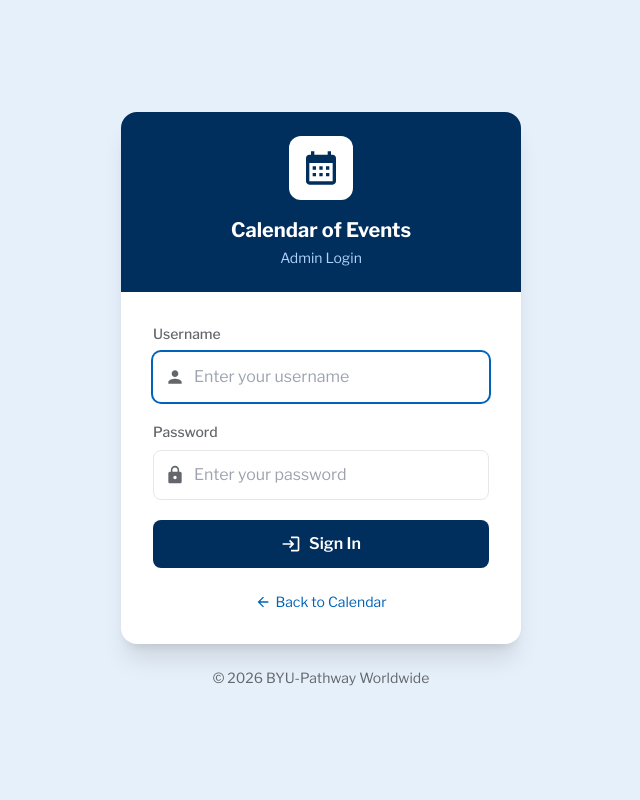
After one commit to jarombustillo/MessageBoard, a Flask app: page /login in a window 1280 px wide. The commit adds this page. Shown: the whole page, without its empty margins (319-959 px from the left). Run offline with Flask 3, Linux system fonts and the light colour scheme; some libraries are stand-ins or nearby versions.

Commit message:
added login

```diff
--- a/app.py
+++ b/app.py
@@ -1,13 +1,21 @@
-from flask import Flask, jsonify, request, render_template, send_from_directory, redirect
+from flask import Flask, jsonify, request, render_template, send_from_directory, redirect, session, url_for
 from flask_cors import CORS
 from datetime import datetime
 from werkzeug.utils import secure_filename
+from functools import wraps
 import sqlite3
 import os
 import uuid
 
 app = Flask(__name__, static_folder='static', template_folder='templates')
 CORS(app)
+
+# Secret key for sessions (use environment variable in production)
+app.secret_key = os.environ.get('SECRET_KEY', 'dev-secret-key-change-in-production')
+
+# Admin credentials (use environment variables in production)
+ADMIN_USERNAME = os.environ.get('ADMIN_USERNAME', 'admin')
+ADMIN_PASSWORD = os.environ.get('ADMIN_PASSWORD', 'admin123')
 
 # Configuration
 DATABASE = 'calendar_events.db'
@@ -96,6 +104,28 @@ def init_db():
     conn.close()
 
 
+# ==================== AUTH HELPERS ====================
+
+def login_required(f):
+    """Decorator to require admin login for page routes."""
+    @wraps(f)
+    def decorated_function(*args, **kwargs):
+        if not session.get('admin_logged_in'):
+            return redirect(url_for('login_page'))
+        return f(*args, **kwargs)
+    return decorated_function
+
+
+def api_login_required(f):
+    """Decorator to require admin login for API routes (returns 401)."""
+    @wraps(f)
+    def decorated_function(*args, **kwargs):
+        if not session.get('admin_logged_in'):
+            return jsonify({'error': 'Authentication required'}), 401
+        return f(*args, **kwargs)
+    return decorated_function
+
+
 # ==================== PAGE ROUTES ====================
 
 @app.route('/')
@@ -110,7 +140,35 @@ def display_page():
     return render_template('display.html')
 
 
+@app.route('/login', methods=['GET', 'POST'])
+def login_page():
+    """Login page for admin access."""
+    if session.get('admin_logged_in'):
+        return redirect(url_for('admin_page'))
+
+    error = None
+    if request.method == 'POST':
+        username = request.form.get('username', '')
+        password = request.form.get('password', '')
+
+        if username == ADMIN_USERNAME and password == ADMIN_PASSWORD:
+            session['admin_logged_in'] = True
+            return redirect(url_for('admin_page'))
+        else:
+            error = 'Invalid username or password'
+
+    return render_template('login.html', error=error)
+
+
+@app.route('/logout')
+def logout():
+    """Log out the admin user."""
+    session.pop('admin_logged_in', None)
+    return redirect(url_for('login_page'))
+
+
 @app.route('/admin')
+@login_required
 def admin_page():
     """Admin dashboard for managing events."""
     return render_template('admin.html')
@@ -245,6 +303,7 @@ def get_event(event_id):
 
 
 @app.route('/api/events', methods=['POST'])
+@api_login_required
 def create_event():
     """Create a new event."""
     data = request.form.to_dict()
@@ -293,6 +352,7 @@ def create_event():
 
 
 @app.route('/api/events/<int:event_id>', methods=['PUT'])
+@api_login_required
 def update_event(event_id):
     """Update an existing event."""
     data = request.form.to_dict() if request.form else request.get_json()
@@ -340,6 +400,7 @@ def update_event(event_id):
 
 
 @app.route('/api/events/<int:event_id>', methods=['DELETE'])
+@api_login_required
 def delete_event(event_id):
     """Delete an event and its images."""
     conn = get_db()
@@ -368,6 +429,7 @@ def delete_event(event_id):
 
 
 @app.route('/api/events/<int:event_id>/images/<int:image_id>', methods=['DELETE'])
+@api_login_required
 def delete_image(event_id, image_id):
     """Delete a single image from an event."""
     conn = get_db()
@@ -427,7 +489,10 @@ if __name__ == '__main__':
     print("\nServer running at http://0.0.0.0:5000")
     print("\nPages:")
     print("  /       - Infinite autoplay image slider display")
-    print("  /admin  - Admin dashboard (manage events & images)")
+    print("  /login  - Admin login page")
+    print("  /admin  - Admin dashboard (requires login)")
+    print(f"\nDefault admin credentials: {ADMIN_USERNAME} / {ADMIN_PASSWORD}")
+    print("(Set ADMIN_USERNAME and ADMIN_PASSWORD env vars in production)")
     print("\nAPI Endpoints:")
     print("  GET    /api/events                     - Get all events")
     print("  GET    /api/slider                     - Get slider images")
--- a/templates/admin.html
+++ b/templates/admin.html
@@ -54,6 +54,10 @@
                         View Calendar
                     </a>
                     <span class="bg-pathway-gold text-pathway-navy text-xs font-semibold px-3 py-1 rounded-full">Admin</span>
+                    <a href="/logout" class="flex items-center gap-2 text-pathway-sky hover:text-white transition-colors text-sm">
+                        <svg class="w-4 h-4" fill="currentColor" viewBox="0 0 24 24"><path d="M17 7l-1.41 1.41L18.17 11H8v2h10.17l-2.58 2.58L17 17l5-5zM4 5h8V3H4c-1.1 0-2 .9-2 2v14c0 1.1.9 2 2 2h8v-2H4V5z"/></svg>
+                        Logout
+                    </a>
                 </div>
             </div>
         </div>
--- /dev/null
+++ b/templates/login.html
@@ -0,0 +1,114 @@
+<!DOCTYPE html>
+<html lang="en">
+<head>
+    <meta charset="UTF-8">
+    <meta name="viewport" content="width=device-width, initial-scale=1.0">
+    <title>Admin Login | Calendar of Events</title>
+    <script src="https://cdn.tailwindcss.com"></script>
+    <link rel="preconnect" href="https://fonts.googleapis.com">
+    <link rel="preconnect" href="https://fonts.gstatic.com" crossorigin>
+    <link href="https://fonts.googleapis.com/css2?family=Libre+Franklin:wght@400;500;600;700&display=swap" rel="stylesheet">
+    <script>
+        tailwind.config = {
+            theme: {
+                extend: {
+                    colors: {
+                        'pathway-navy': '#002E5D',
+                        'pathway-blue': '#0062B8',
+                        'pathway-light': '#E6F0FA',
+                        'pathway-sky': '#B3D4FC',
+                        'pathway-gold': '#FFB81C',
+                        'pathway-white': '#FFFFFF',
+                        'pathway-gray': '#63666A',
+                        'pathway-dark': '#1A1A2E',
+                    },
+                    fontFamily: {
+                        'sans': ['Libre Franklin', 'sans-serif'],
+                    },
+                },
+            },
+        }
+    </script>
+</head>
+<body class="font-sans bg-pathway-light min-h-screen flex items-center justify-center">
+    <div class="w-full max-w-md px-6">
+        <!-- Login Card -->
+        <div class="bg-white rounded-2xl shadow-xl overflow-hidden">
+            <!-- Header -->
+            <div class="bg-pathway-navy px-8 py-6 text-center">
+                <div class="w-16 h-16 bg-white rounded-xl flex items-center justify-center mx-auto mb-4">
+                    <svg class="w-10 h-10 text-pathway-navy" viewBox="0 0 24 24" fill="currentColor">
+                        <path d="M19 4h-1V2h-2v2H8V2H6v2H5c-1.11 0-1.99.9-1.99 2L3 20c0 1.1.89 2 2 2h14c1.1 0 2-.9 2-2V6c0-1.1-.9-2-2-2zm0 16H5V9h14v11zM9 11H7v2h2v-2zm4 0h-2v2h2v-2zm4 0h-2v2h2v-2zm-8 4H7v2h2v-2zm4 0h-2v2h2v-2zm4 0h-2v2h2v-2z"/>
+                    </svg>
+                </div>
+                <h1 class="text-xl font-bold text-white">Calendar of Events</h1>
+                <p class="text-pathway-sky text-sm mt-1">Admin Login</p>
+            </div>
+
+            <!-- Login Form -->
+            <div class="px-8 py-8">
+                {% if error %}
+                <div class="bg-red-50 border border-red-200 text-red-700 px-4 py-3 rounded-lg mb-6 flex items-center gap-2">
+                    <svg class="w-5 h-5 flex-shrink-0" fill="currentColor" viewBox="0 0 24 24">
+                        <path d="M12 2C6.48 2 2 6.48 2 12s4.48 10 10 10 10-4.48 10-10S17.52 2 12 2zm1 15h-2v-2h2v2zm0-4h-2V7h2v6z"/>
+                    </svg>
+                    <span class="text-sm">{{ error }}</span>
+                </div>
+                {% endif %}
+
+                <form method="POST" class="space-y-5">
+                    <div>
+                        <label for="username" class="block text-sm font-medium text-pathway-gray mb-2">Username</label>
+                        <div class="relative">
+                            <div class="absolute inset-y-0 left-0 pl-3 flex items-center pointer-events-none">
+                                <svg class="w-5 h-5 text-pathway-gray" fill="currentColor" viewBox="0 0 24 24">
+                                    <path d="M12 12c2.21 0 4-1.79 4-4s-1.79-4-4-4-4 1.79-4 4 1.79 4 4 4zm0 2c-2.67 0-8 1.34-8 4v2h16v-2c0-2.66-5.33-4-8-4z"/>
+                                </svg>
+                            </div>
+                            <input type="text" id="username" name="username" required autofocus
+                                class="w-full pl-10 pr-4 py-3 border border-gray-200 rounded-lg focus:outline-none focus:ring-2 focus:ring-pathway-blue focus:border-transparent transition-all"
+                                placeholder="Enter your username">
+                        </div>
+                    </div>
+
+                    <div>
+                        <label for="password" class="block text-sm font-medium text-pathway-gray mb-2">Password</label>
+                        <div class="relative">
+                            <div class="absolute inset-y-0 left-0 pl-3 flex items-center pointer-events-none">
+                                <svg class="w-5 h-5 text-pathway-gray" fill="currentColor" viewBox="0 0 24 24">
+                                    <path d="M18 8h-1V6c0-2.76-2.24-5-5-5S7 3.24 7 6v2H6c-1.1 0-2 .9-2 2v10c0 1.1.9 2 2 2h12c1.1 0 2-.9 2-2V10c0-1.1-.9-2-2-2zm-6 9c-1.1 0-2-.9-2-2s.9-2 2-2 2 .9 2 2-.9 2-2 2zm3.1-9H8.9V6c0-1.71 1.39-3.1 3.1-3.1 1.71 0 3.1 1.39 3.1 3.1v2z"/>
+                                </svg>
+                            </div>
+                            <input type="password" id="password" name="password" required
+                                class="w-full pl-10 pr-4 py-3 border border-gray-200 rounded-lg focus:outline-none focus:ring-2 focus:ring-pathway-blue focus:border-transparent transition-all"
+                                placeholder="Enter your password">
+                        </div>
+                    </div>
+
+                    <button type="submit"
+                        class="w-full bg-pathway-navy text-white py-3 rounded-lg font-semibold hover:bg-pathway-blue transition-colors flex items-center justify-center gap-2">
+                        <svg class="w-5 h-5" fill="currentColor" viewBox="0 0 24 24">
+                            <path d="M11 7L9.6 8.4l2.6 2.6H2v2h10.2l-2.6 2.6L11 17l5-5-5-5zm9 12h-8v2h8c1.1 0 2-.9 2-2V5c0-1.1-.9-2-2-2h-8v2h8v14z"/>
+                        </svg>
+                        Sign In
+                    </button>
+                </form>
+
+                <div class="mt-6 text-center">
+                    <a href="/" class="text-sm text-pathway-blue hover:text-pathway-navy transition-colors flex items-center justify-center gap-1">
+                        <svg class="w-4 h-4" fill="currentColor" viewBox="0 0 24 24">
+                            <path d="M20 11H7.83l5.59-5.59L12 4l-8 8 8 8 1.41-1.41L7.83 13H20v-2z"/>
+                        </svg>
+                        Back to Calendar
+                    </a>
+                </div>
+            </div>
+        </div>
+
+        <!-- Footer -->
+        <p class="text-center text-sm text-pathway-gray mt-6">
+            © 2026 BYU-Pathway Worldwide
+        </p>
+    </div>
+</body>
+</html>
```
Also changed, not shown: templates/display.html (+0 -34 lines).
